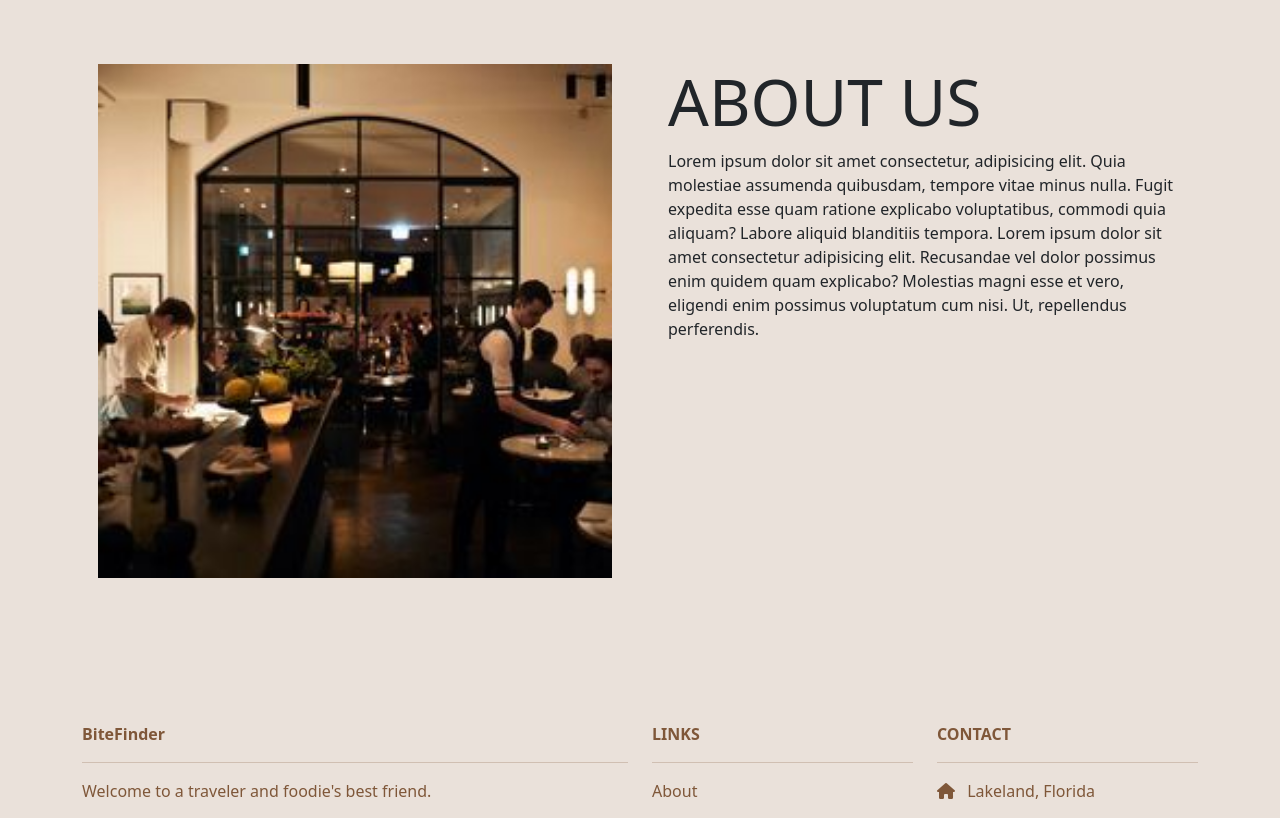
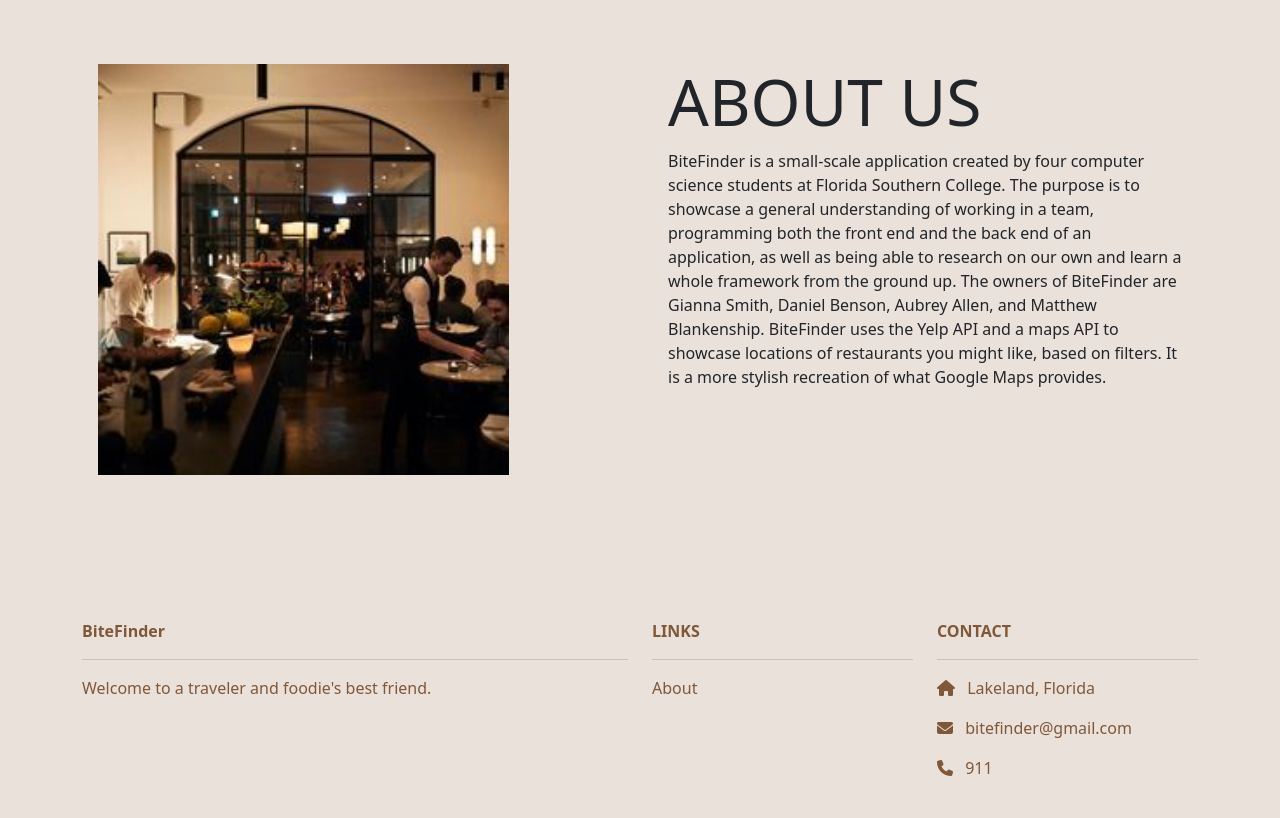
Before and after one commit to aallen764/Restaurant-Software, a Django app: page /about/ in a window 1280 px wide. Shown: the part 72-890 px from the top of the page. Run offline with Django 5.2, Linux system fonts and the light colour scheme; some libraries are stand-ins or nearby versions.

Commit message:
finished about page

```diff
--- a/about/templates/about/index.html
+++ b/about/templates/about/index.html
@@ -5,13 +5,13 @@
     <div class="row">
       <div class="col-6">
         <div class="p-3">
-          <img src="/static/images/aboutimg.jpg" alt="about me image" class="aboutImage img-fluid">
+          <img src="/static/images/aboutimg.jpg" srcset="/static/images/aboutimg@2x.jpg 2x" alt="about me image" class="img-fluid aboutImage" style="width: 80% !important; height: auto !important;">
         </div>
       </div>
       <div class="col-6">
         <div class="p-3">
           <h5 class="display-3">ABOUT US</h5>
-          <p>Lorem ipsum dolor sit amet consectetur, adipisicing elit. Quia molestiae assumenda quibusdam, tempore vitae minus nulla. Fugit expedita esse quam ratione explicabo voluptatibus, commodi quia aliquam? Labore aliquid blanditiis tempora. Lorem ipsum dolor sit amet consectetur adipisicing elit. Recusandae vel dolor possimus enim quidem quam explicabo? Molestias magni esse et vero, eligendi enim possimus voluptatum cum nisi. Ut, repellendus perferendis.</p>
+          <p>BiteFinder is a small-scale application created by four computer science students at Florida Southern College. The purpose is to showcase a general understanding of working in a team, programming both the front end and the back end of an application, as well as being able to research on our own and learn a whole framework from the ground up. The owners of BiteFinder are Gianna Smith, Daniel Benson, Aubrey Allen, and Matthew Blankenship. BiteFinder uses the Yelp API and a maps API to showcase locations of restaurants you might like, based on filters. It is a more stylish recreation of what Google Maps provides.</p>
         </div>
       </div>
     </div>
--- a/restaurantSoftware/static/css/style.css
+++ b/restaurantSoftware/static/css/style.css
@@ -64,6 +64,5 @@ div .bg-index{
 
   /* this is for the about page */
   .aboutImage {
-    width: 100%;
-    height: auto;
+    object-fit: cover
   }
```
